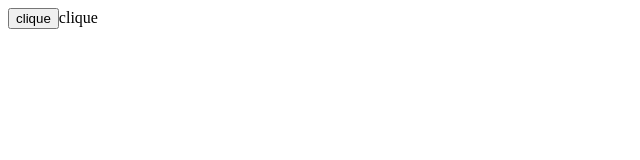
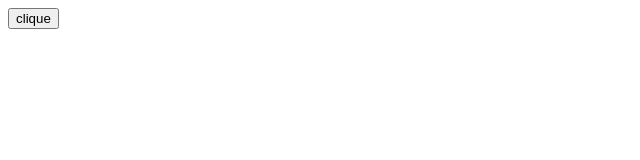
Before and after one commit to ciceroduvall23/estudo-git-flow, a plain HTML site: page views/index.html in a window 1280 px wide. Shown: the full height of the page, 0-640 px from the left. Drawn offline with Linux system fonts and the light colour scheme.

Commit message:
dando commit

```diff
--- a/views/index.html
+++ b/views/index.html
@@ -8,7 +8,7 @@
 </head>
 <body>
 
-     <button type="button" onclick="alert('ola mundo')">clique</button>clique
+     <button type="button" onclick="alert('ola mundo')">clique</button>
 
 </body>
 </html>
```
